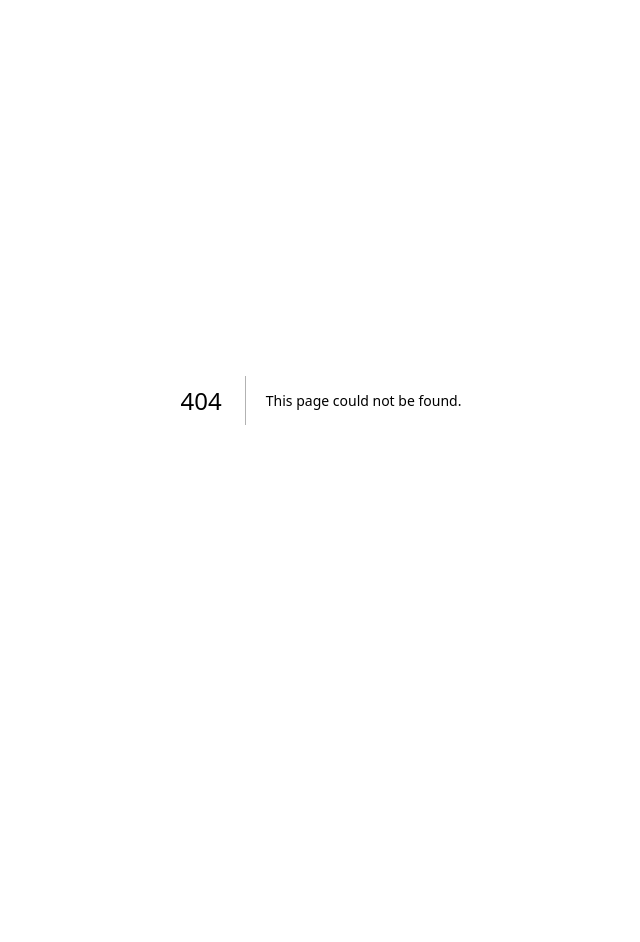
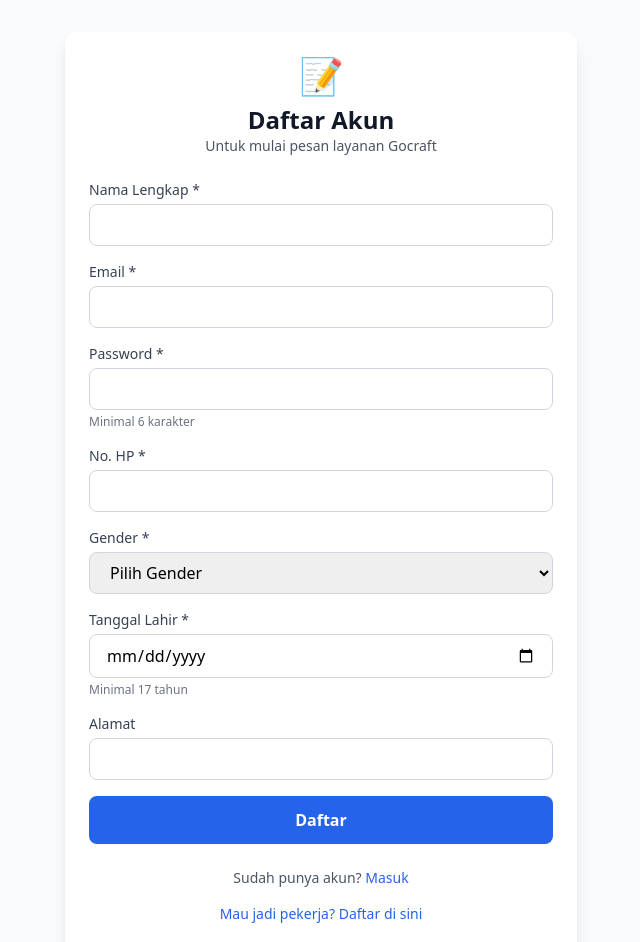
Before and after one commit to elnomic/gocraft, a Next.js app: page /auth/register in a window 1280 px wide. Before the commit this address had no page. Shown: the top 942 px of the page, without its empty margins (319-959 px from the left). Before the commit the page ends 800 px from the top, so only its background shows below. Built offline with nearby package versions, Linux system fonts and the light colour scheme.

Commit message:
Add registration page with form handling
Implement registration form with validation and Supabase integration.

```diff
--- /dev/null
+++ b/app/auth/register/page.tsx
@@ -0,0 +1,267 @@
+'use client'
+
+import { useState } from 'react'
+import { useRouter } from 'next/navigation'
+import { createClient } from '@/lib/supabase/client'
+import Link from 'next/link'
+
+export default function Register() {
+  const router = useRouter()
+  const [form, setForm] = useState({
+    full_name: '',
+    email: '',
+    password: '',
+    phone: '',
+    gender: '',
+    birth_date: '',
+    address: ''
+  })
+  const [loading, setLoading] = useState(false)
+  const [error, setError] = useState('')
+  const [success, setSuccess] = useState(false)
+
+  const handleSubmit = async (e: React.FormEvent) => {
+    e.preventDefault()
+    setLoading(true)
+    setError('')
+
+    try {
+      const supabase = createClient()
+
+      // Validasi umur minimal 17 tahun
+      if (form.birth_date) {
+        const birthDate = new Date(form.birth_date)
+        const today = new Date()
+        let age = today.getFullYear() - birthDate.getFullYear()
+        const monthDiff = today.getMonth() - birthDate.getMonth()
+        if (monthDiff < 0 || (monthDiff === 0 && today.getDate() < birthDate.getDate())) {
+          age--
+        }
+        if (age < 17) {
+          setError('Usia minimal 17 tahun')
+          setLoading(false)
+          return
+        }
+      }
+
+      // Register ke Supabase Auth
+      const { data: authData, error: authError } = await supabase.auth.signUp({
+        email: form.email,
+        password: form.password,
+        options: {
+          data: {
+            full_name: form.full_name,
+            phone: form.phone,
+            gender: form.gender,
+            birth_date: form.birth_date,
+            address: form.address
+          }
+        }
+      })
+
+      if (authError) throw authError
+
+      if (!authData.user) {
+        throw new Error('Gagal membuat akun')
+      }
+
+      const userId = authData.user.id
+
+      // Insert ke tabel profiles
+      const { error: profileError } = await supabase
+        .from('profiles')
+        .insert([{
+          id: userId,
+          full_name: form.full_name,
+          phone: form.phone,
+          gender: form.gender,
+          birth_date: form.birth_date,
+          address: form.address,
+          is_worker: false
+        }])
+
+      if (profileError) throw profileError
+
+      setSuccess(true)
+      setForm({
+        full_name: '',
+        email: '',
+        password: '',
+        phone: '',
+        gender: '',
+        birth_date: '',
+        address: ''
+      })
+
+      // Redirect ke login setelah 3 detik
+      setTimeout(() => {
+        router.push('/auth/login')
+      }, 3000)
+
+    } catch (error: any) {
+      setError(error.message || 'Registrasi gagal')
+    } finally {
+      setLoading(false)
+    }
+  }
+
+  if (success) {
+    return (
+      <div className="min-h-screen bg-gray-50 flex items-center justify-center p-4">
+        <div className="max-w-md w-full bg-white rounded-xl shadow-lg p-8 text-center">
+          <div className="text-6xl mb-4">🎉</div>
+          <h2 className="text-2xl font-bold text-gray-900 mb-2">Pendaftaran Berhasil!</h2>
+          <p className="text-gray-600 mb-4">
+            Cek email kamu untuk verifikasi akun.
+          </p>
+          <p className="text-sm text-gray-500">
+            Mengalihkan ke halaman login...
+          </p>
+        </div>
+      </div>
+    )
+  }
+
+  return (
+    <div className="min-h-screen bg-gray-50 py-8 px-4">
+      <div className="max-w-lg mx-auto bg-white rounded-xl shadow-lg p-6">
+        <div className="text-center mb-6">
+          <div className="text-4xl mb-2">📝</div>
+          <h1 className="text-2xl font-bold text-gray-900">Daftar Akun</h1>
+          <p className="text-gray-600 text-sm">Untuk mulai pesan layanan Gocraft</p>
+        </div>
+
+        {error && (
+          <div className="bg-red-50 border border-red-200 text-red-700 p-4 rounded-lg mb-4 text-sm">
+            {error}
+          </div>
+        )}
+
+        <form onSubmit={handleSubmit} className="space-y-4">
+          <div>
+            <label className="block text-sm font-medium text-gray-700 mb-1">
+              Nama Lengkap *
+            </label>
+            <input
+              type="text"
+              required
+              className="w-full px-4 py-2 border border-gray-300 rounded-lg focus:ring-2 focus:ring-blue-500"
+              value={form.full_name}
+              onChange={(e) => setForm({...form, full_name: e.target.value})}
+            />
+          </div>
+
+          <div>
+            <label className="block text-sm font-medium text-gray-700 mb-1">
+              Email *
+            </label>
+            <input
+              type="email"
+              required
+              className="w-full px-4 py-2 border border-gray-300 rounded-lg focus:ring-2 focus:ring-blue-500"
+              value={form.email}
+              onChange={(e) => setForm({...form, email: e.target.value})}
+            />
+          </div>
+
+          <div>
+            <label className="block text-sm font-medium text-gray-700 mb-1">
+              Password *
+            </label>
+            <input
+              type="password"
+              required
+              minLength={6}
+              className="w-full px-4 py-2 border border-gray-300 rounded-lg focus:ring-2 focus:ring-blue-500"
+              value={form.password}
+              onChange={(e) => setForm({...form, password: e.target.value})}
+            />
+            <p className="text-xs text-gray-500 mt-1">Minimal 6 karakter</p>
+          </div>
+
+          <div>
+            <label className="block text-sm font-medium text-gray-700 mb-1">
+              No. HP *
+            </label>
+            <input
+              type="tel"
+              required
+              className="w-full px-4 py-2 border border-gray-300 rounded-lg focus:ring-2 focus:ring-blue-500"
+              value={form.phone}
+              onChange={(e) => setForm({...form, phone: e.target.value})}
+            />
+          </div>
+
+          <div>
+            <label className="block text-sm font-medium text-gray-700 mb-1">
+              Gender *
+            </label>
+            <select
+              required
+              className="w-full px-4 py-2 border border-gray-300 rounded-lg focus:ring-2 focus:ring-blue-500"
+              value={form.gender}
+              onChange={(e) => setForm({...form, gender: e.target.value})}
+            >
+              <option value="">Pilih Gender</option>
+              <option value="pria">Pria</option>
+              <option value="wanita">Wanita</option>
+            </select>
+          </div>
+
+          <div>
+            <label className="block text-sm font-medium text-gray-700 mb-1">
+              Tanggal Lahir *
+            </label>
+            <input
+              type="date"
+              required
+              className="w-full px-4 py-2 border border-gray-300 rounded-lg focus:ring-2 focus:ring-blue-500"
+              value={form.birth_date}
+              onChange={(e) => setForm({...form, birth_date: e.target.value})}
+            />
+            <p className="text-xs text-gray-500 mt-1">Minimal 17 tahun</p>
+          </div>
+
+          <div>
+            <label className="block text-sm font-medium text-gray-700 mb-1">
+              Alamat
+            </label>
+            <input
+              type="text"
+              className="w-full px-4 py-2 border border-gray-300 rounded-lg focus:ring-2 focus:ring-blue-500"
+              value={form.address}
+              onChange={(e) => setForm({...form, address: e.target.value})}
+            />
+          </div>
+
+          <button
+            type="submit"
+            disabled={loading}
+            className="w-full bg-blue-600 text-white py-3 rounded-lg font-semibold hover:bg-blue-700 transition disabled:opacity-50"
+          >
+            {loading ? 'Mendaftar...' : 'Daftar'}
+          </button>
+        </form>
+
+        <div className="mt-6 text-center text-sm text-gray-600">
+          Sudah punya akun?{' '}
+          <Link href="/auth/login" className="text-blue-600 hover:underline font-medium">
+            Masuk
+          </Link>
+        </div>
+
+        <div className="mt-4 text-center text-sm">
+          <Link href="/become-worker" className="text-blue-600 hover:underline">
+            Mau jadi pekerja? Daftar di sini
+          </Link>
+        </div>
+
+        <div className="mt-4 text-center text-sm text-gray-600">
+          <Link href="/" className="hover:underline">
+            ← Kembali ke Beranda
+          </Link>
+        </div>
+      </div>
+    </div>
+  )
+        }
```
